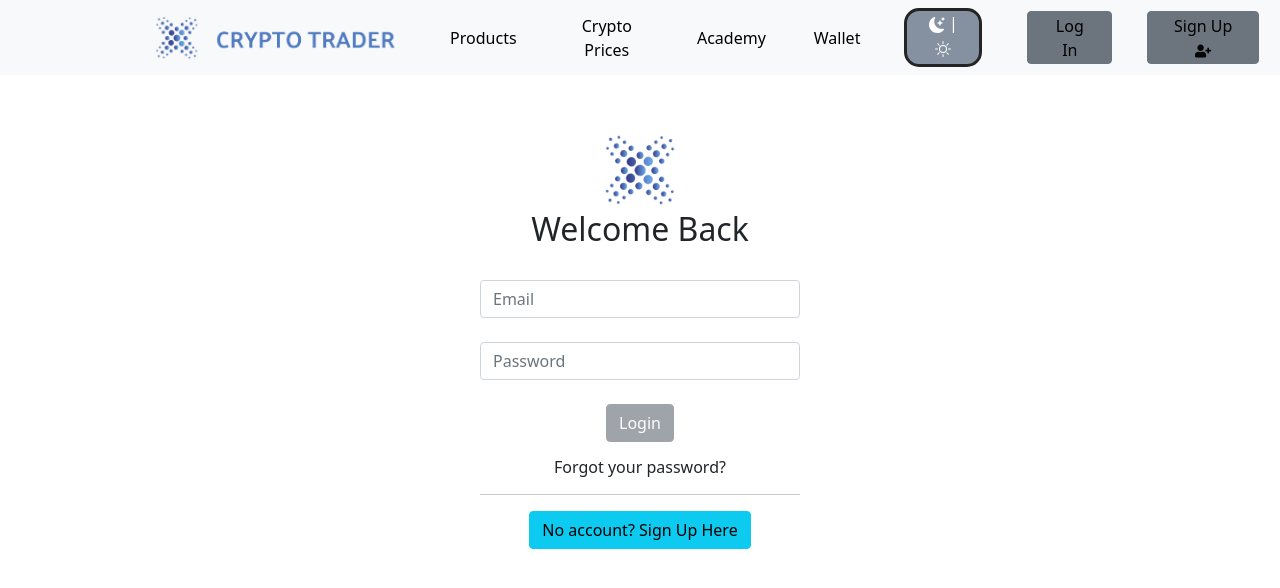
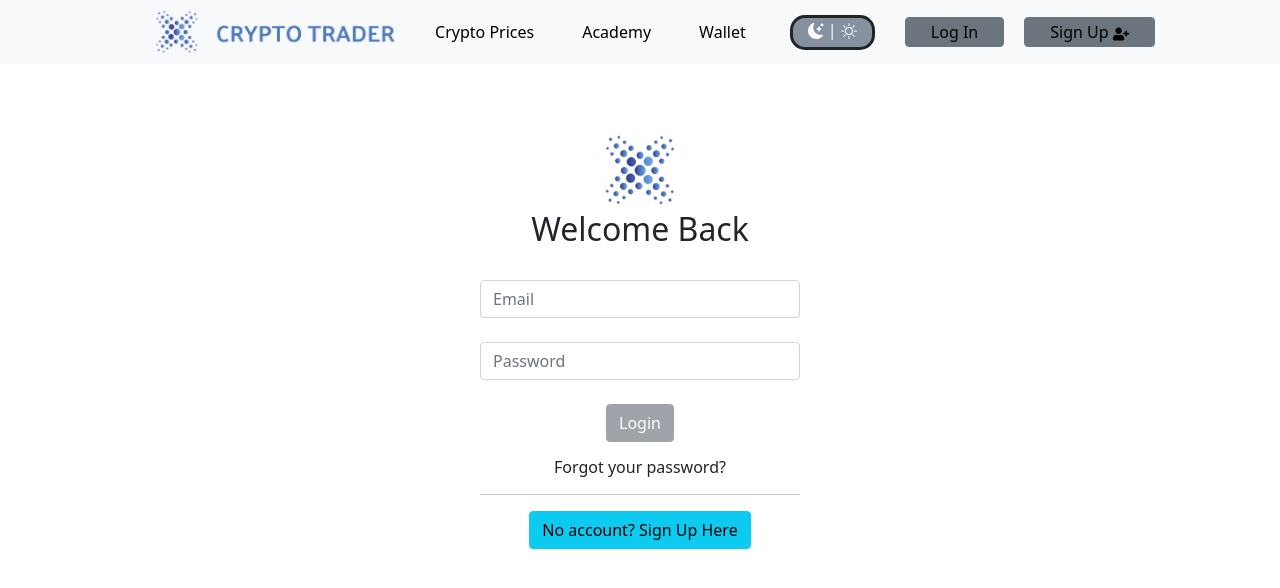
Before and after one commit to onggq37/crypto_trader, a React (Create React App) app in the folder client/: page /login in a window 1280 px wide. Shown: the top 588 px of the page. Built offline with nearby package versions, Linux system fonts and the light colour scheme; the HTML template or start-up script is replaced by a standard one.

Commit message:
adjust navbar

```diff
--- a/client/src/App.css
+++ b/client/src/App.css
@@ -102,7 +102,7 @@
 
 #responsive-navbar-nav {
   padding: 0 1px;
-  margin: 0 10px 0 25px;
+  margin: 0 10px;
 }
 
 .mainPage {
--- a/client/src/App.js
+++ b/client/src/App.js
@@ -47,9 +47,9 @@
               <Route exact path="/">
                 <HomePage />
               </Route>
-              <Route path="/products">
+              {/* <Route path="/products">
                 <ProductPage />
-              </Route>
+              </Route> */}
               <Route path="/prices">
                 <PricePage />
               </Route>
--- a/client/src/components/Navibar.js
+++ b/client/src/components/Navibar.js
@@ -37,9 +37,9 @@
         </Link>
         <Navbar.Toggle aria-controls="responsive-navbar-nav" />
         <Navbar.Collapse id="responsive-navbar-nav">
-          <Link className={`${theme}`} to="/products">
+          {/* <Link className={`${theme}`} to="/products">
             Products
-          </Link>
+          </Link> */}
           <Link className={`${theme}`} to="/prices">
             Crypto Prices
           </Link>
--- a/client/src/pages/LoginPage.jsx
+++ b/client/src/pages/LoginPage.jsx
@@ -1,7 +1,7 @@
 import React, { useState, useContext } from "react";
 import { Button, Form } from "react-bootstrap";
 import { useHistory } from "react-router-dom";
-import CenteredModals from "../components/CenteredModals";
+// import CenteredModals from "../components/CenteredModals";
 import ThemeContext from "../ThemeContext";
 
 const LoginPage = ({
```
